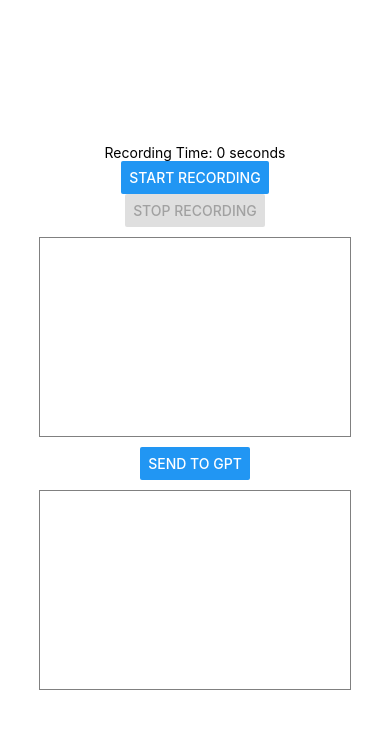
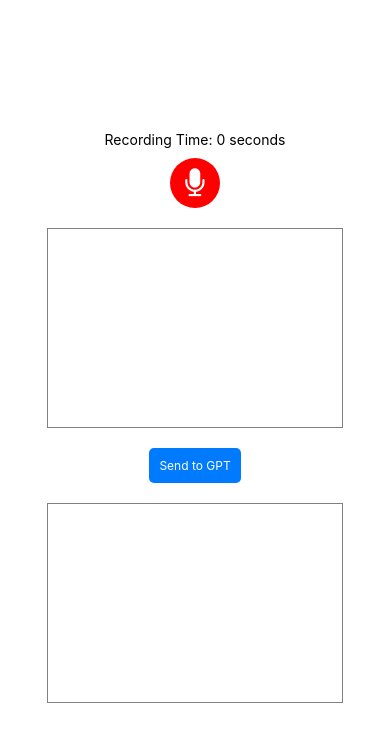
Before and after one commit to voho0000/ASR-mobile, a React Native app: screen / in a window 390 px wide. Shown: the top 742 px of the page. Built offline with nearby package versions, Linux system fonts and the light colour scheme.

Commit message:
change recording UI and re-organize code

```diff
--- a/App.tsx
+++ b/App.tsx
@@ -1,112 +1,28 @@
-import React, { useState, useEffect } from 'react';
-import { StyleSheet, Button, TextInput, View, Text, Alert, TouchableWithoutFeedback, Keyboard, KeyboardAvoidingView, Platform } from 'react-native';
+import { useState, } from 'react';
+import { StyleSheet, TextInput, View, Text, Alert, TouchableWithoutFeedback, Keyboard, KeyboardAvoidingView, Platform, Button, TouchableOpacity } from 'react-native';
 import { StatusBar } from 'expo-status-bar';
-import { Audio } from 'expo-av';
-import { transcribeAudio } from './transcribeAudio';
 import { callGPTAPI } from './callGPTAPI';
-import { RecordingOptionsPresets } from 'expo-av/build/Audio';
+import IconButton from './IconButton';
+import { useRecording } from './useRecording';
 
 const App = () => {
   const [text, setText] = useState<string>("");
-  const [recording, setRecording] = useState<Audio.Recording | null>(null);
-  const [isRecording, setIsRecording] = useState<boolean>(false);
-  const [isPaused, setIsPaused] = useState<boolean>(false);
-  const [counter, setCounter] = useState<number>(0);
   const [gptResponse, setGptResponse] = useState<string>(""); // Stores the GPT response
   const [isLoading, setIsLoading] = useState<boolean>(false); // Handles loading state
 
-  useEffect(() => {
-    let interval: ReturnType<typeof setInterval> | null = null;
-    if (isRecording && !isPaused) {
-      interval = setInterval(() => {
-        setCounter(prevCounter => prevCounter + 1);
-      }, 1000);
-    } else {
-      clearInterval(interval!);
-    }
-    return () => clearInterval(interval!);
-  }, [isRecording, isPaused]);
-
-  const showToast = (message: string) => {
-    Alert.alert("Notification", message);
-  };
-
-  const startRecording = async () => {
-    try {
-      const { status } = await Audio.requestPermissionsAsync();
-      if (status !== 'granted') {
-        showToast("Permission to access audio recording was denied.");
-        return;
-      }
-
-      if (isPaused) {
-        await recording?.startAsync();
-        setIsPaused(false);
-        // showToast("Recording resumed.");
-      } else {
-        await Audio.setAudioModeAsync({
-          allowsRecordingIOS: true,
-          playsInSilentModeIOS: true,
-          staysActiveInBackground: true,
-          //interruptionModeIOS: Audio.INTERRUPTION_MODE_IOS_DO_NOT_MIX,
-          shouldDuckAndroid: true,
-          //interruptionModeAndroid: Audio.INTERRUPTION_MODE_ANDROID_DO_NOT_MIX,
-          playThroughEarpieceAndroid: true
-        });
-        const newRecording = new Audio.Recording();
-        await newRecording.prepareToRecordAsync(Audio.RecordingOptionsPresets.HIGH_QUALITY);
-        await newRecording.startAsync();
-
-        setRecording(newRecording);
-        setIsRecording(true);
-        // showToast("Recording started.");
-      }
-    } catch (error) {
-      console.error('Failed to start recording:', error);
-      showToast("Failed to start recording. Please try again.");
-    }
-  };
-
-  const pauseRecording = async () => {
-    try {
-      await recording?.pauseAsync();
-      setIsPaused(true);
-      // showToast("Recording paused.");
-    } catch (error) {
-      console.error('Failed to pause recording:', error);
-      // showToast("Failed to pause recording. Please try again.");
-    }
-  };
-
-  const stopRecording = async () => {
-    try {
-      await recording?.stopAndUnloadAsync();
-      const audioUri = recording?.getURI() || null;
-      setRecording(null);
-      setIsRecording(false);
-      setIsPaused(false);
-      setCounter(0);
-      // showToast("Recording stopped.");
-      if (audioUri) {
-        try {
-          const transcript = await transcribeAudio(audioUri);
-          setText(transcript);
-        } catch (error) {
-          console.error('Failed to pause recording:', error);
-          showToast("Failed to transcribe. Please try again.");
-        }
-      }
-    } catch (error) {
-      console.error('Failed to stop recording:', error);
-      showToast("Failed to stop recording. Please try again.");
-    }
-  };
-
+  const {
+    recording,
+    isRecording,
+    isPaused,
+    counter,
+    startRecording,
+    stopRecording,
+    pauseRecording,
+  } = useRecording(setText);
 
   const sendToGPT = async () => {
     setIsLoading(true);
     try {
-      // Call your GPT API here with the `text` as the input.
       const response = await callGPTAPI(text);
       setGptResponse(response);
     } catch (error) {
@@ -116,22 +32,50 @@ const App = () => {
     setIsLoading(false);
   };
 
-
   return (
     <TouchableWithoutFeedback onPress={Keyboard.dismiss}>
       <KeyboardAvoidingView behavior={Platform.OS === "ios" ? "padding" : "height"} style={styles.keyboardContainer}>
         <View style={styles.container}>
           <Text>Recording Time: {counter} seconds</Text>
-          <Button title={isRecording ? (isPaused ? "Resume Recording" : "Pause Recording") : "Start Recording"} onPress={isRecording ? (isPaused ? startRecording : pauseRecording) : startRecording} />
-          <Button title="Stop Recording" onPress={stopRecording} disabled={!isRecording} />
-          {/* <Button title={isPlaying ? "Stop Playback" : "Play Recording"} onPress={playRecording} /> */}
+          <View style={styles.buttonsContainer}>
+            {isRecording ? (
+              <>
+                <IconButton
+                  onPress={isPaused ? startRecording : pauseRecording}
+                  iconName={isPaused ? "play" : "pause"}
+                  buttonStyle={styles.recordButton}
+                  iconStyle={styles.icon}
+                />
+                <IconButton
+                  onPress={stopRecording}
+                  iconName="stop"
+                  buttonStyle={styles.recordButton}
+                  iconStyle={styles.icon}
+                />
+              </>
+            ) : (
+              <IconButton
+                onPress={startRecording}
+                iconName="microphone"
+                buttonStyle={styles.recordButton}
+                iconStyle={styles.icon}
+              />
+            )}
+          </View>
           <TextInput
             multiline
             style={styles.textInput}
             onChangeText={setText}
             value={text}
           />
-          <Button title="Send to GPT" onPress={sendToGPT} disabled={isLoading} />
+          {/* <Button title="Send to GPT" onPress={sendToGPT} disabled={isLoading} /> */}
+          <TouchableOpacity
+            onPress={sendToGPT}
+            style={[styles.button, isLoading ? styles.disabledButton : null]}
+            disabled={isLoading}
+          >
+            <Text style={styles.buttonText}>Send to GPT</Text>
+          </TouchableOpacity>
           <TextInput
             multiline
             style={styles.textInput}
@@ -154,6 +98,7 @@ const styles = StyleSheet.create({
     backgroundColor: '#fff',
     alignItems: 'center',
     justifyContent: 'center',
+    margin: 10,
   },
   textInput: {
     height: 200,
@@ -164,6 +109,38 @@ const styles = StyleSheet.create({
     width: '80%',
     padding: 5
   },
+  buttonsContainer: {
+    flexDirection: 'row',
+    justifyContent: 'center',
+    alignItems: 'center',
+  },
+  button: {
+    backgroundColor: '#007BFF',
+    padding: 10,
+    borderRadius: 5,
+    alignItems: 'center',
+    margin: 10,
+    justifyContent: 'center',
+  },
+  disabledButton: {
+    backgroundColor: 'gray', // or another color of your choice
+  },
+  buttonText: {
+    color: 'white',
+    fontSize: 12,
+  },
+  recordButton: {
+    backgroundColor: 'red',
+    borderRadius: 30,
+    width: 50,
+    height: 50,
+    justifyContent: 'center',
+    alignItems: 'center',
+    margin: 10,
+  },
+  icon: {
+    color: 'white',
+  },
 });
 
 export default App;
--- /dev/null
+++ b/IconButton.tsx
@@ -0,0 +1,22 @@
+// IconButton.tsx
+
+import React from 'react';
+import { TouchableOpacity, View, TextStyle } from 'react-native';
+import Icon from 'react-native-vector-icons/FontAwesome';
+
+interface IconButtonProps {
+  onPress: () => void;
+  iconName: string;
+  buttonStyle?: View['props']['style'];
+  iconStyle?: TextStyle;
+}
+
+const IconButton: React.FC<IconButtonProps> = ({ onPress, iconName, buttonStyle, iconStyle }) => {
+  return (
+    <TouchableOpacity onPress={onPress} style={buttonStyle}>
+      <Icon name={iconName} size={30} color="white" style={iconStyle} />
+    </TouchableOpacity>
+  );
+};
+
+export default IconButton;
--- a/callGPTAPI.ts
+++ b/callGPTAPI.ts
@@ -11,7 +11,7 @@ export const callGPTAPI = async (inputText: string) => {
         "model": "gpt-4",
         "messages": [
             { "role": "system", "content": "You are a helpful assistant." },
-      { "role": "user", "content": prompt + inputText}
+            { "role": "user", "content": prompt + inputText }
         ],
         "temperature": 0.5
     };
--- a/package.json
+++ b/package.json
@@ -16,6 +16,7 @@
     "react": "18.2.0",
     "react-dom": "18.2.0",
     "react-native": "0.71.8",
+    "react-native-vector-icons": "^9.2.0",
     "react-native-web": "~0.18.10"
   },
   "devDependencies": {
--- /dev/null
+++ b/react-native-vector-icons.d.ts
@@ -0,0 +1,6 @@
+declare module 'react-native-vector-icons/FontAwesome' {
+    import { Icon } from 'react-native-vector-icons/Icon';
+
+    const FontAwesomeIcon: Icon;
+    export default FontAwesomeIcon;
+  }
--- /dev/null
+++ b/useRecording.ts
@@ -0,0 +1,103 @@
+// useRecording.ts
+
+import { useState, useEffect } from "react";
+import { Audio } from 'expo-av';
+import { Alert } from 'react-native';
+import { transcribeAudio } from './transcribeAudio';
+
+export const useRecording = (setText: React.Dispatch<React.SetStateAction<string>>) => {
+  const [recording, setRecording] = useState<Audio.Recording | null>(null);
+  const [isRecording, setIsRecording] = useState<boolean>(false);
+  const [isPaused, setIsPaused] = useState<boolean>(false);
+  const [counter, setCounter] = useState<number>(0);
+
+  useEffect(() => {
+    let interval: ReturnType<typeof setInterval> | null = null;
+    if (isRecording && !isPaused) {
+      interval = setInterval(() => {
+        setCounter(prevCounter => prevCounter + 1);
+      }, 1000);
+    } else {
+      clearInterval(interval!);
+    }
+    return () => clearInterval(interval!);
+  }, [isRecording, isPaused]);
+
+  const showToast = (message: string) => {
+    Alert.alert("Notification", message);
+  };
+
+  const startRecording = async () => {
+    try {
+      const { status } = await Audio.requestPermissionsAsync();
+      if (status !== 'granted') {
+        return;
+      }
+
+      if (isPaused) {
+        await recording?.startAsync();
+        setIsPaused(false);
+      } else {
+        await Audio.setAudioModeAsync({
+          allowsRecordingIOS: true,
+          playsInSilentModeIOS: true,
+          staysActiveInBackground: true,
+          shouldDuckAndroid: true,
+          playThroughEarpieceAndroid: true
+        });
+        const newRecording = new Audio.Recording();
+        await newRecording.prepareToRecordAsync(Audio.RecordingOptionsPresets.HIGH_QUALITY);
+        await newRecording.startAsync();
+
+        setRecording(newRecording);
+        setIsRecording(true);
+      }
+    } catch (error) {
+      console.error('Failed to start recording:', error);
+      showToast("Failed to start recording. Please try again.");
+    }
+  };
+
+  const pauseRecording = async () => {
+    try {
+      await recording?.pauseAsync();
+      setIsPaused(true);
+    } catch (error) {
+      console.error('Failed to pause recording:', error);
+      showToast("Failed to pause recording. Please try again.");
+    }
+  };
+
+  const stopRecording = async () => {
+    try {
+      await recording?.stopAndUnloadAsync();
+      const audioUri = recording?.getURI() || null;
+      setRecording(null);
+      setIsRecording(false);
+      setIsPaused(false);
+      setCounter(0);
+      if (audioUri) {
+        try {
+          const transcript = await transcribeAudio(audioUri);
+          setText(transcript);
+        } catch (error) {
+          console.error('Failed to pause recording:', error);
+          showToast("Failed to transcribe. Please try again.");
+        }
+      }
+    } catch (error) {
+      console.error('Failed to stop recording:', error);
+      showToast("Failed to stop recording. Please try again.");
+    }
+  };
+
+  return {
+    recording,
+    isRecording,
+    isPaused,
+    counter,
+    startRecording,
+    stopRecording,
+    pauseRecording,
+  };
+};
```
Also changed, not shown: 1 other file (tests, documents, lock files or other folders). Lines whose indentation alone changed are shown as unchanged.
